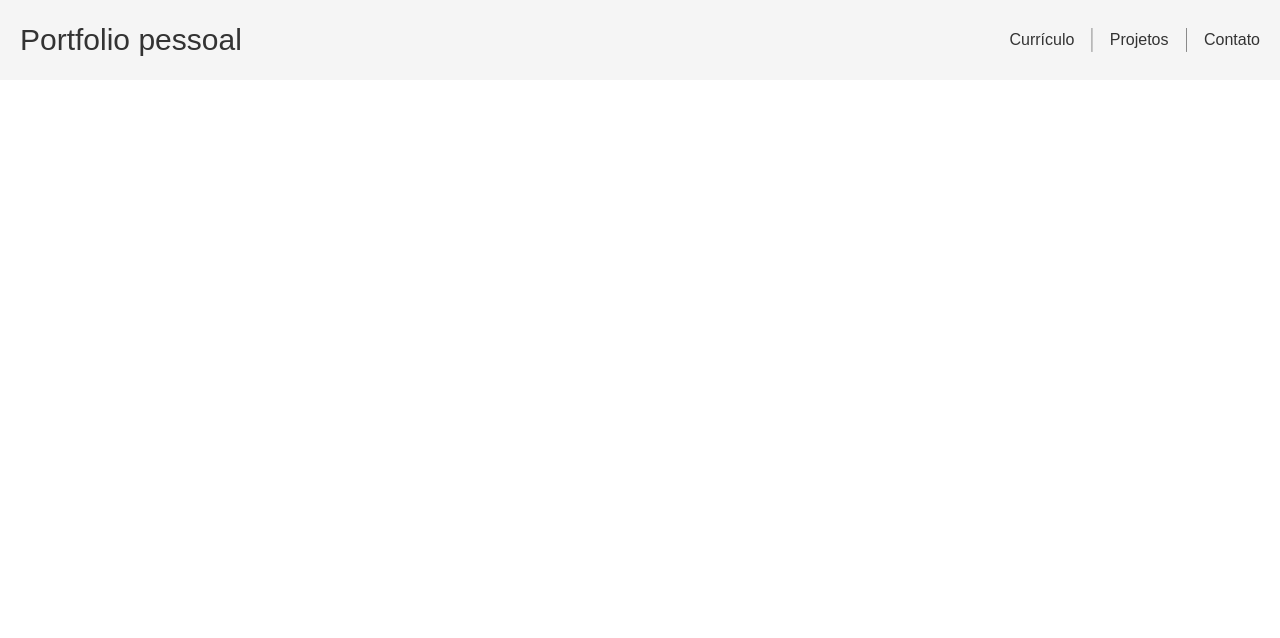
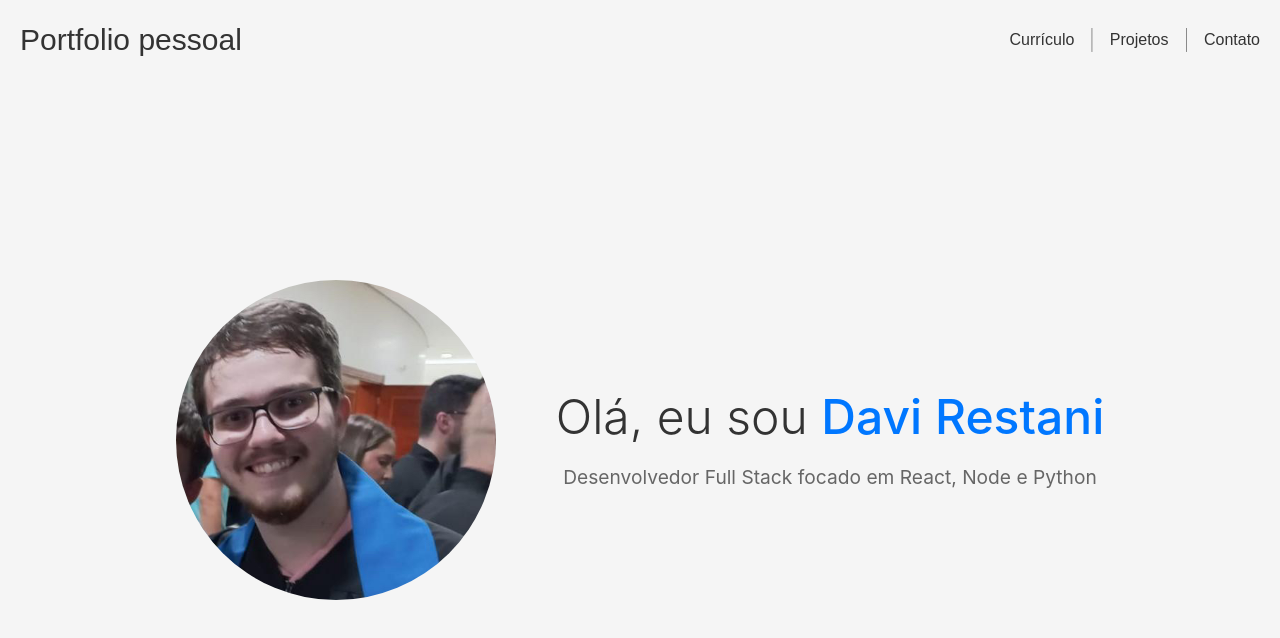
Before and after one commit to DaviRestani/personal-portfolio, a React (Create React App) app: page / in a window 1280 px wide. Shown: the top 638 px of the page. Built offline with nearby package versions, Linux system fonts and the light colour scheme.

Commit message:
create body component

```diff
--- a/src/App.js
+++ b/src/App.js
@@ -1,10 +1,12 @@
 import "./App.css";
+import { Body } from "./components/bodyComponent/BodyComponent";
 import { Header } from "./components/headerComponent/Header";
 
 function App() {
   return (
     <div className="App">
       <Header />
+      <Body></Body>
     </div>
   );
 }
--- /dev/null
+++ b/src/components/bodyComponent/BodyComponent.js
@@ -0,0 +1,17 @@
+import styles from "./BodyComponent.module.css";
+import foto from "../../assets/foto.jpeg";
+
+export function Body() {
+  return (
+    <div className={styles["bodyContainer"]}>
+      <img src={foto} alt="foto"></img>
+
+      <div className={styles["bodyText"]}>
+        <h2>
+          Olá, eu sou <span>Davi Restani</span>
+        </h2>
+        <p>Desenvolvedor Full Stack focado em React, Node e Python</p>
+      </div>
+    </div>
+  );
+}
--- /dev/null
+++ b/src/components/bodyComponent/BodyComponent.module.css
@@ -0,0 +1,40 @@
+.bodyContainer {
+  display: flex;
+  align-items: center;
+  justify-content: center;
+  gap: 60px;
+
+  min-height: 90vh;
+  padding: 0 80px;
+  background-color: #f5f5f5;
+}
+
+.bodyContainer img {
+  width: 320px;
+  height: 320px;
+  border-radius: 50%;
+  object-fit: cover;
+}
+
+.bodyText {
+  max-width: 600px;
+}
+
+.bodyText h2 {
+  margin: 0 0 16px;
+  font-size: 3rem;
+  font-weight: 300;
+  color: #333;
+}
+
+.bodyText p {
+  margin: 0;
+  font-size: 1.2rem;
+  line-height: 1.6;
+  color: #666;
+}
+
+.bodyText span {
+  color: #0077ff;
+  font-weight: 500;
+}
--- a/src/components/headerComponent/Header.module.css
+++ b/src/components/headerComponent/Header.module.css
@@ -17,15 +17,38 @@
 }
 
 .nav-link {
+  position: relative;
   text-decoration: none;
   color: #333;
   font-family: sans-serif; /* Altere para a fonte do seu projeto */
   font-size: 16px;
   font-weight: 300; /* Deixa a fonte mais fina, como na imagem */
+
+  display: inline-block;
+  transition: color 0.3s ease;
+}
+
+.nav-link::after {
+  content: "";
+  position: absolute;
+  left: 0;
+  bottom: -4px;
+
+  width: 100%;
+  height: 2px;
+  background-color: #333;
+
+  transform: scaleX(0);
+  transform-origin: left;
+  transition: transform 0.3s ease;
 }
 
 .nav-link:hover {
   color: #000; /* Efeito opcional ao passar o mouse */
+}
+
+.nav-link:hover::after {
+  transform: scaleX(1);
 }
 
 .divider {
```
Also changed, not shown: src/assets/foto.jpeg (added).
